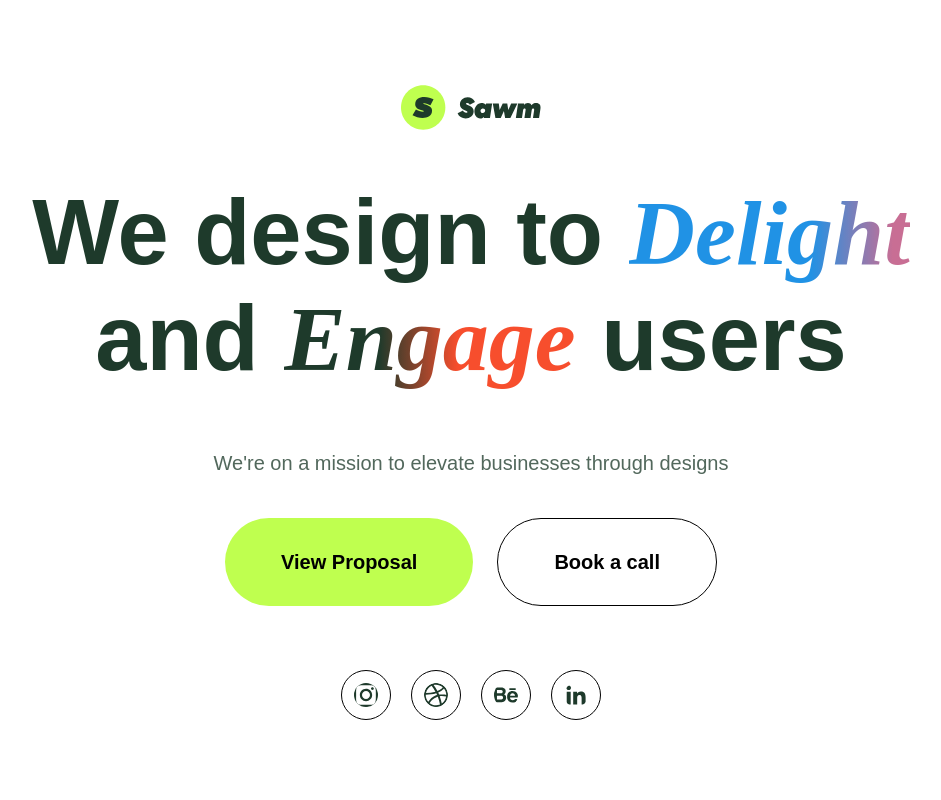
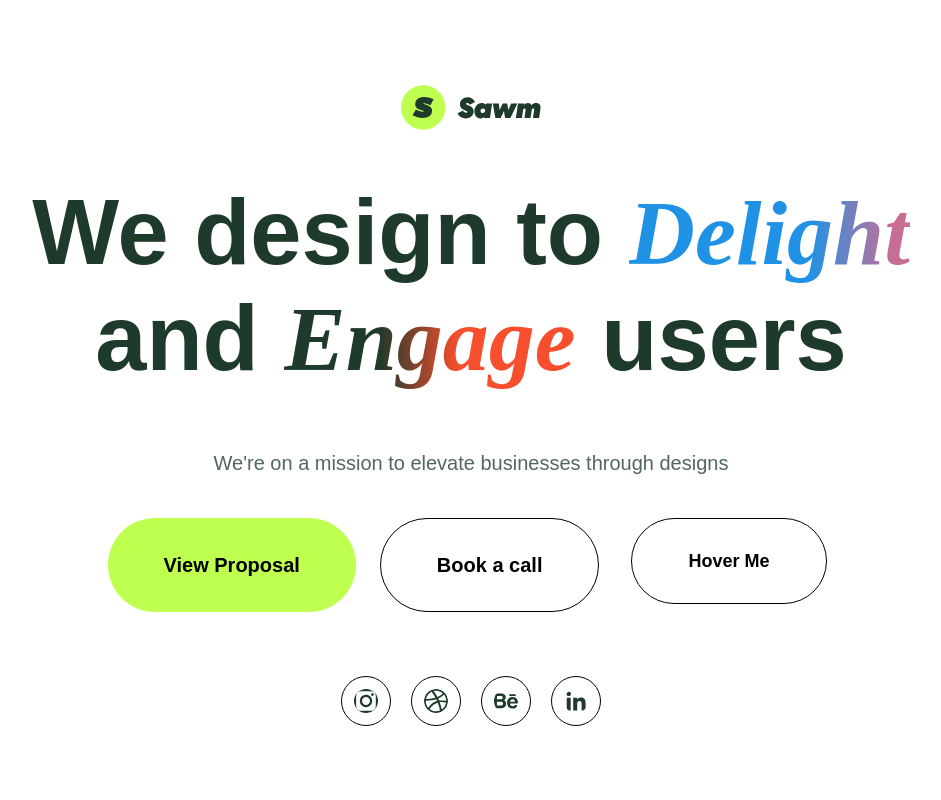
Before and after one commit to zayedutsho/sawm, a React (Vite) app: page / in a window 1280 px wide. Shown: the top 800 px of the page, without its empty margins (169-1110 px from the left). Built offline with nearby package versions, Linux system fonts and the light colour scheme.

Commit message:
button animation

```diff
--- a/src/App.css
+++ b/src/App.css
@@ -0,0 +1,51 @@
+.btn {
+  position: relative;
+}
+
+.btn::before {
+  content: "";
+  position: absolute;
+  left: 0;
+  width: 100%;
+  height: 0%;
+  background: black;
+  z-index: -1;
+  transition: 0.8s;
+}
+
+.btn1::before,
+.btn3::before {
+  top: 0;
+  border-radius: 0 0 50% 50%;
+}
+
+.btn2::before,
+.btn4::before {
+  bottom: 0;
+  border-radius: 50% 50% 0 0;
+}
+
+.btn3::before,
+.btn4::before {
+  height: 180%;
+}
+
+.btn1:hover::before,
+.btn2:hover::before {
+  height: 180%;
+}
+
+.btn3:hover::before,
+.btn4:hover::before {
+  height: 0%;
+}
+
+.btn1:hover,
+.btn2:hover {
+  color: #fff !important;
+}
+
+.btn3:hover,
+.btn4:hover {
+  color: #3498db !important;
+}
--- a/src/comp/Accordion.jsx
+++ b/src/comp/Accordion.jsx
@@ -3,17 +3,21 @@ import React, { useState } from "react";
 const Accordion = ({ question, answer }) => {
   const [isOpen, setIsOpen] = useState(false);
   return (
-    <div>
-      <div className="border-b border-gray-200">
-        <button
-          className="w-full text-left py-4 focus:outline-none flex justify-between"
-          onClick={() => setIsOpen(!isOpen)}
+    <div className="border-b border-gray-300">
+      <button
+        className="w-full flex justify-between items-center text-left py-4 px-4 focus:outline-none  text-white"
+        onClick={() => setIsOpen(!isOpen)}
+      >
+        <h3 className="text-lg font-medium">{question}</h3>
+        <span
+          className={`transform transition-transform ${
+            isOpen ? "rotate-180" : "rotate-0"
+          }`}
         >
-          <h3 className="text-lg font-medium">{question}</h3>
-          <span>+</span>
-        </button>
-        {isOpen && <p className="py-2">{answer}</p>}
-      </div>
+          ▼
+        </span>
+      </button>
+      {isOpen && <div className="bg-white text-black py-2 px-4">{answer}</div>}
     </div>
   );
 };
--- a/src/comp/Faqs.jsx
+++ b/src/comp/Faqs.jsx
@@ -18,9 +18,9 @@ const Faqs = () => {
     },
   ];
   return (
-    <div className="  w-full flex flex-col justify-center items-center">
-      <h2 className="text-2xl font-bold mb-4">Frequently Asked Questions</h2>
-      <div>
+    <div className="  bg-[#1E3A2B] min-h-screen flex items-center justify-center">
+      <div className=" w-[1644px] mx-auto p-4 bg-[#264836]">
+        <h2 className="text-2xl font-bold mb-4 text-center text-white">FAQs</h2>
         {faqData.map((item, index) => (
           <Accordion
             key={index}
--- a/src/comp/Hero.jsx
+++ b/src/comp/Hero.jsx
@@ -36,6 +36,9 @@ const Hero = () => {
         <button className=" md:mt-0 mt-5 button-hover-effect border font-centra-extrabold border-black text-[20px]  rounded-full relative  overflow-hidden  px-[56px] py-[28px] text-black transition-all before:absolute before:left-0 before:bottom-0 before:right-0 before:h-0 before:bg-black before:transition-all before:duration-500 hover:text-white hover:before:h-full">
           <span className="relative z-10">Book a call</span>
         </button>
+        <button className=" md:mt-0 mt-5  font-centra-extrabold text-[20px] px-[56px] py-[28px] btn btn2 border border-black bg-none  text-lg font-montserrat text-black cursor-pointer m-2 transition duration-800 relative overflow-hidden rounded-full">
+          Hover Me
+        </button>
       </div>
 
       <div className=" flex flex-row justify-between align-middle gap-[20px] mt-[64px]">
```
